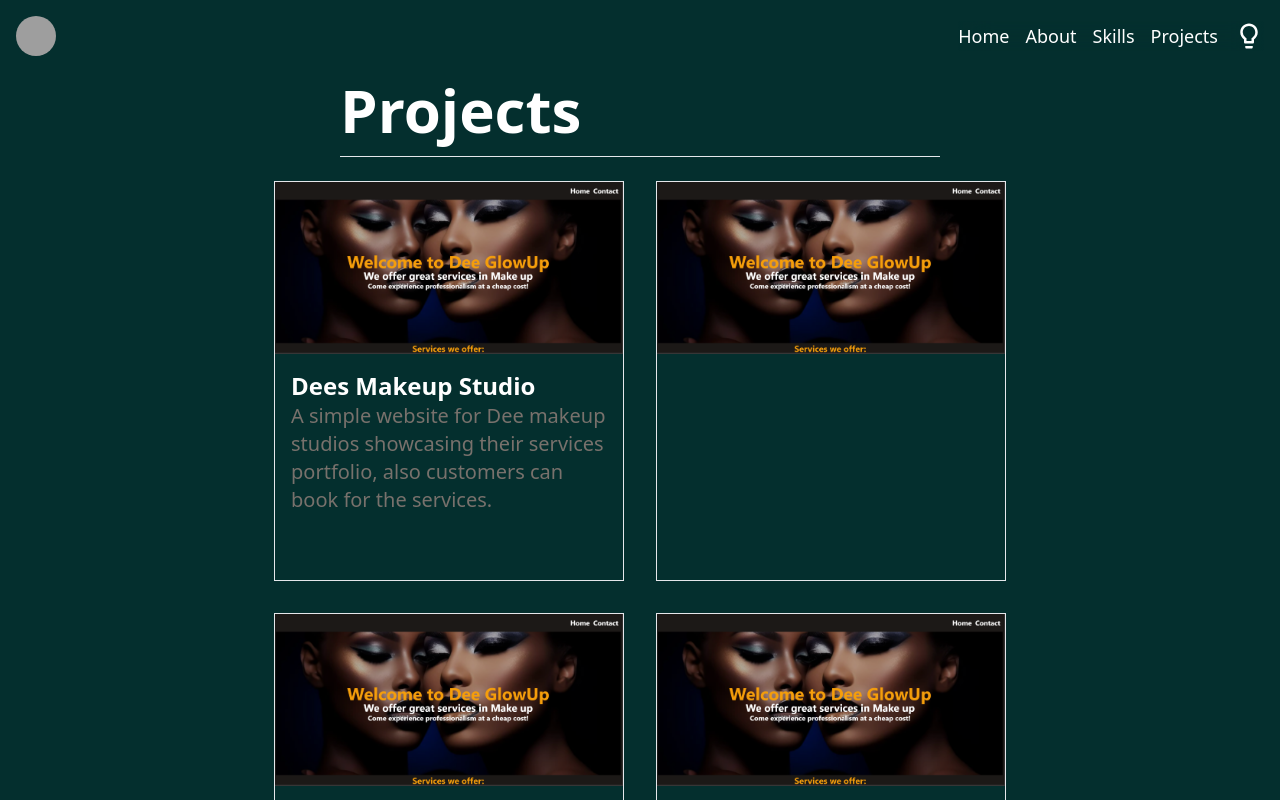
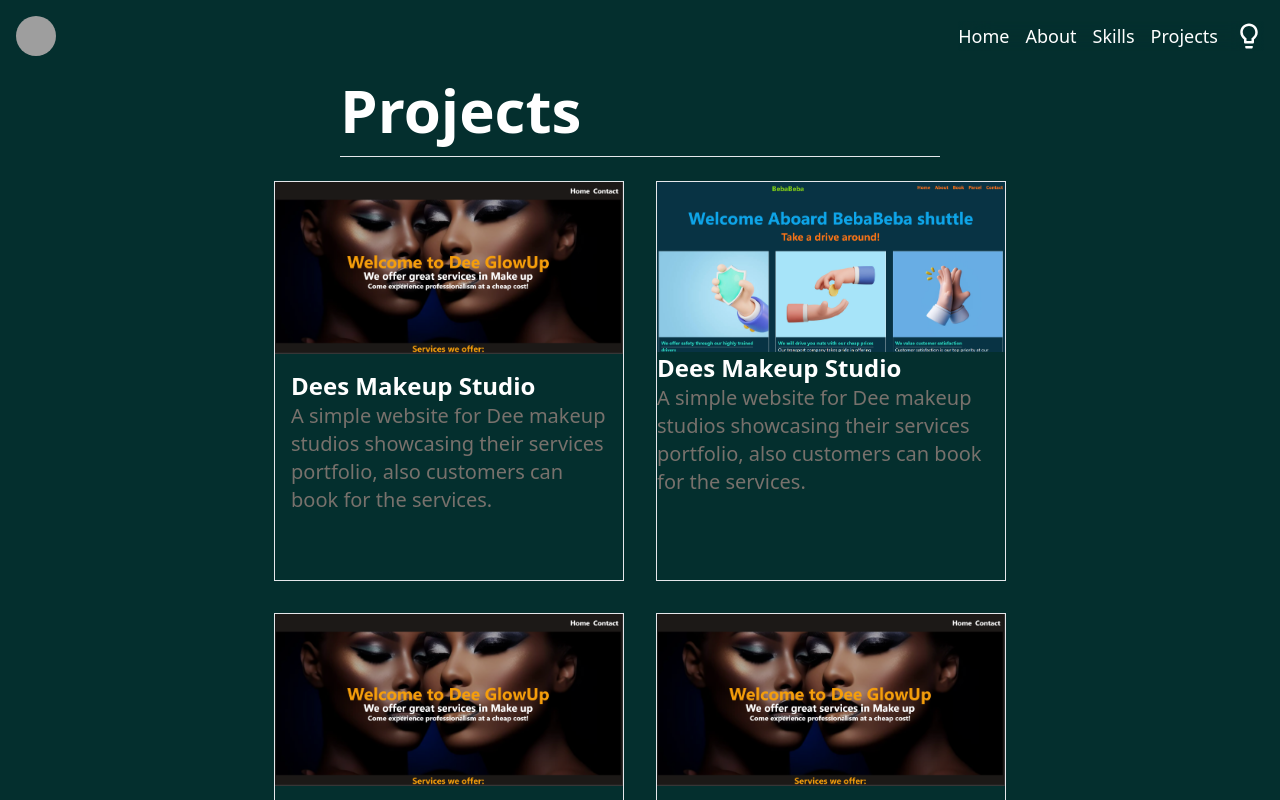
Before and after one commit to Solomon-Gachure/gachureportfolio, a React (Create React App) app: page /projects in a window 1280 px wide. Shown: the top 800 px of the page. Built offline with nearby package versions, Linux system fonts and the light colour scheme; grey boxes are pictures that could not be loaded.

Commit message:
Slight changes on dependencies and on the porjects page

```diff
--- a/src/component/projects.js
+++ b/src/component/projects.js
@@ -1,5 +1,6 @@
 import React from 'react'
 import dee from '../assets/dee.png'
+import matatu from '../assets/matatu.png'
 const Projects = () => {
   return (
     <div className='h-full'>
@@ -21,9 +22,10 @@ const Projects = () => {
 </div>
 <div className='border md:h-[400px] md:max-w-[350px] h-[200px]'>
     <img className='w-full'
-    src={dee}
+    src={matatu}
      alt="" />
-<p></p>
+<a href="https://shato-mat.vercel.app/" target='blank'><h1 className='text-2xl font-bold'>Dees Makeup Studio</h1></a>
+    <p className='text-xl text-stone-500'>A simple website for Dee makeup studios showcasing their services portfolio, also customers can book for the services.</p>
 </div>
 <div className='border md:h-[400px] md:max-w-[350px] h-[200px]'>
     <img className='w-full'
```
Also changed, not shown: src/assets/matatu.png (added).
